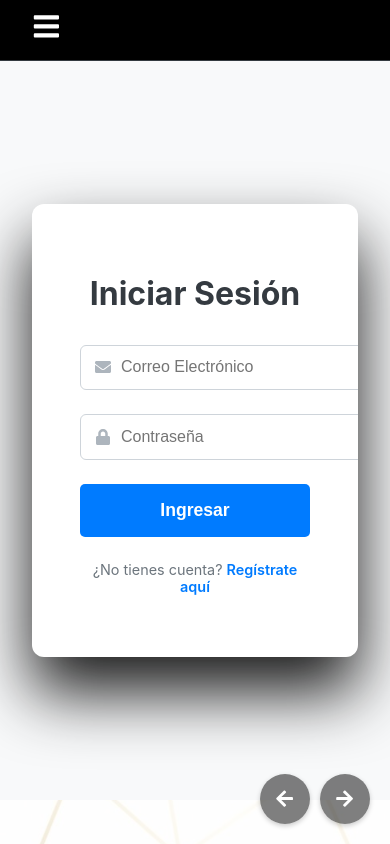
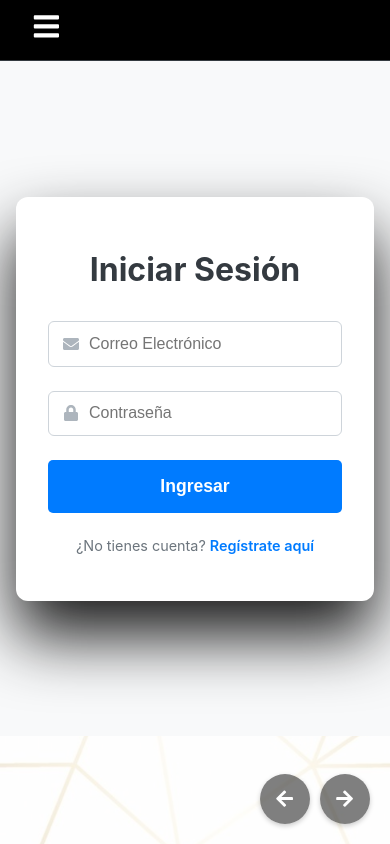
Before and after one commit to degroupsa/degroup-final-app, a React (Vite) app: page /login in a window 390 px wide. Built offline with nearby package versions, Linux system fonts and the light colour scheme; no server answers.

Commit message:
Update LoginPage.module.css

```diff
--- a/src/pages/LoginPage.module.css
+++ b/src/pages/LoginPage.module.css
@@ -1,3 +1,9 @@
+/* -- INICIO DE CORRECCIÓN: Aplicamos box-sizing a los elementos clave -- */
+.loginPage, .loginContainer, .inputGroup input {
+  box-sizing: border-box;
+}
+/* -- FIN DE CORRECCIÓN -- */
+
 .loginPage {
   display: flex;
   align-items: center;
@@ -9,18 +15,25 @@
 
 .loginContainer {
   display: grid;
-    grid-template-columns: 1fr 1fr;
+  /* -- INICIO DE CORRECCIÓN: Grilla flexible y automática -- */
+  /*
+    Esto crea columnas que intentan medir 1fr, pero nunca serán más chicas que 350px.
+    Si no hay espacio para dos columnas de 350px, automáticamente se convierte en una sola.
+    Esto soluciona el desborde en PC en ventanas de tamaño intermedio.
+  */
+  grid-template-columns: repeat(auto-fit, minmax(350px, 1fr));
+  /* -- FIN DE CORRECCIÓN -- */
   max-width: 900px;
   width: 100%;
   background-color: #ffffff;
   box-shadow: 0 10px 40px rgba(0, 0, 0, 0.1);
   border-radius: 12px;
   overflow: hidden;
-    box-shadow: 0 35px 65px rgba(0, 0, 0, 0.9); /* Sombra negra suave */
+  box-shadow: 0 35px 65px rgba(0, 0, 0, 0.9);
 }
 
 .brandingSection {
-    background: linear-gradient(to right, #000000, #857e7e); /* Un degradado oscuro elegante */
+  background: linear-gradient(to right, #000000, #857e7e);
   color: white;
   padding: 3rem;
   display: flex;
@@ -68,7 +81,7 @@
 
 .inputGroup input {
   width: 100%;
-    padding: 0.8rem 1rem 0.8rem 2.5rem; /* Padding a la izquierda para el ícono */
+  padding: 0.8rem 1rem 0.8rem 2.5rem;
   font-size: 1rem;
   border: 1px solid #ced4da;
   border-radius: 6px;
@@ -127,16 +140,27 @@
   text-decoration: none;
 }
 
+.logo {
+  max-width: 380px;
+  margin-bottom: 0rem;
+}
+
+/* Media Query para ajustes finos en móviles */
 @media (max-width: 768px) {
-    .loginContainer {
-      grid-template-columns: 1fr;
+  .loginPage {
+    padding: 1rem; /* Menos padding en la página */
   }
+
+  .formSection {
+    padding: 2rem; /* Menos padding en el formulario */
+  }
+
+  /*
+    Con la nueva grilla, la sección de branding se oculta automáticamente
+    cuando no hay espacio, pero si queremos asegurarnos de que desaparezca
+    en pantallas muy chicas, podemos dejar esta regla.
+  */
   .brandingSection {
-      display: none; /* Ocultamos la sección de branding en pantallas chicas */
+    display: none;
   }
 }
-
-  .logo {
-    max-width: 380px; /* Ajusta el tamaño como prefieras */
-    margin-bottom: 0rem;
-  }
```
Lines whose indentation alone changed are shown as unchanged.
